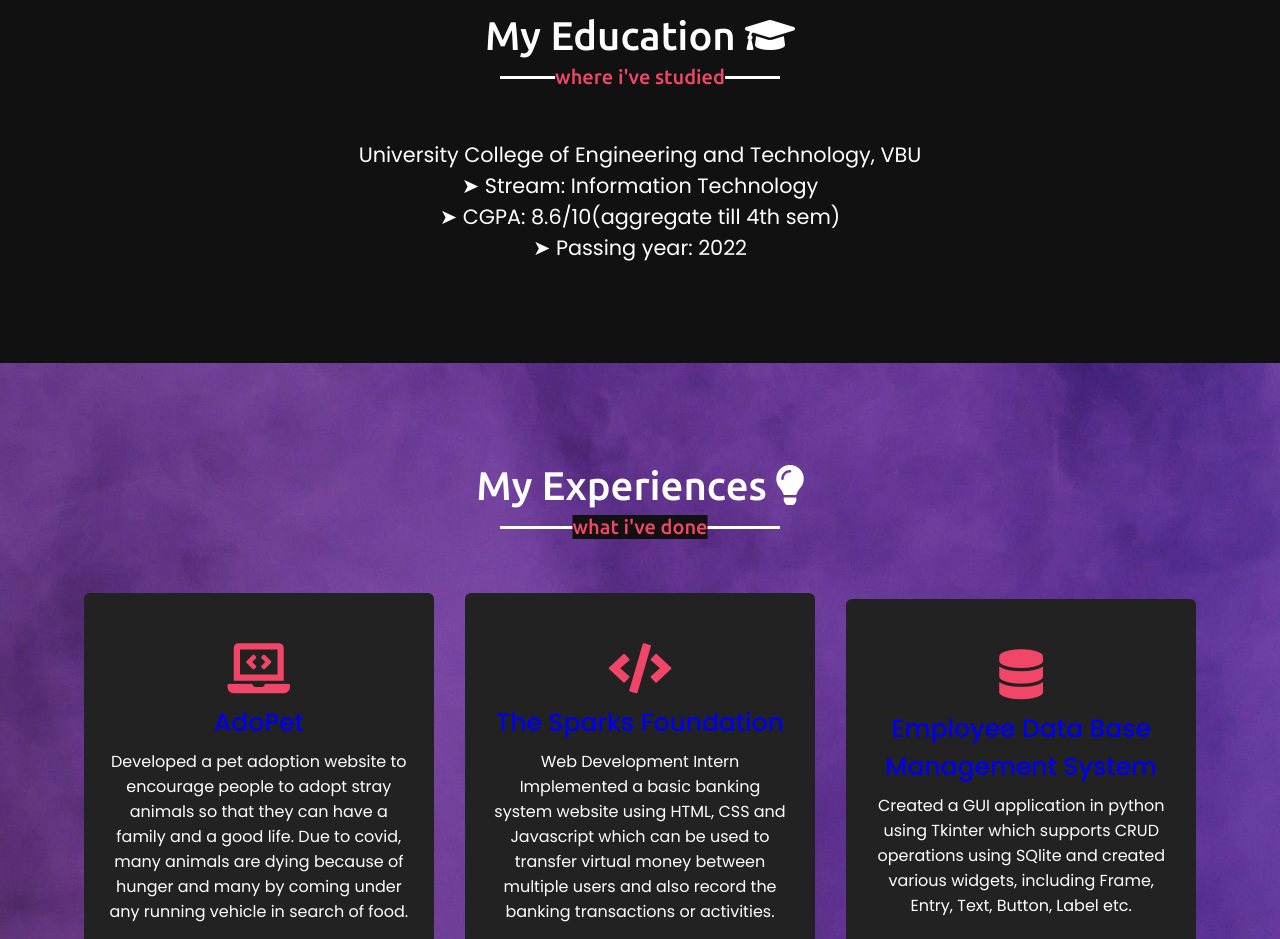
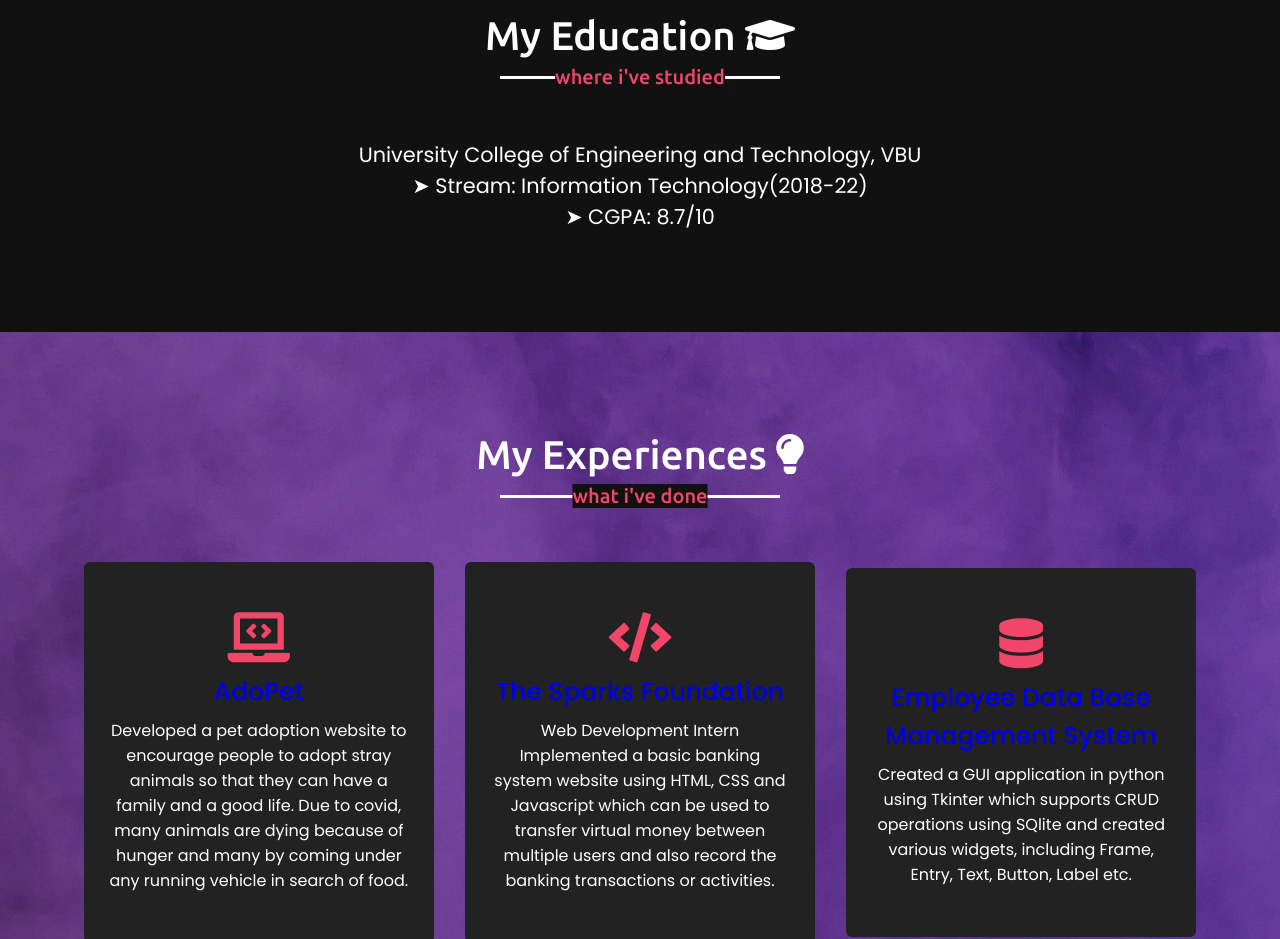
Before and after one commit to tannuchoudhary/My-Portfolio, a plain HTML site: page index.html in a window 1280 px wide. Shown: the part 1620-2559 px from the top of the page. Drawn offline with nearby package versions, Linux system fonts and the light colour scheme.

Commit message:
Update index.html

```diff
--- a/index.html
+++ b/index.html
@@ -74,11 +74,10 @@
             <p class="college">
                 University College of Engineering and Technology, VBU
                 <br>
-                 ➤ Stream: Information Technology
+                 ➤ Stream: Information Technology(2018-22)
                 <br>
-                  ➤ CGPA: 8.6/10(aggregate till 4th sem)
-                <br>
-                  ➤ Passing year: 2022
+                  ➤ CGPA: 8.7/10
+
             </p>
             </div>
     </section>
```
